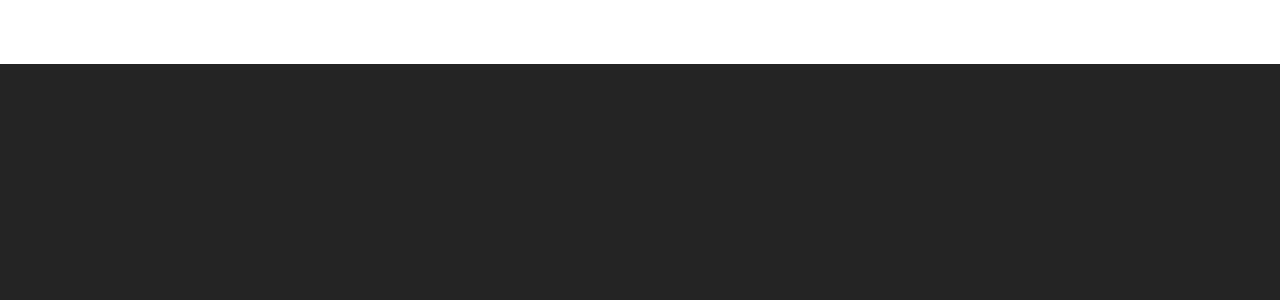
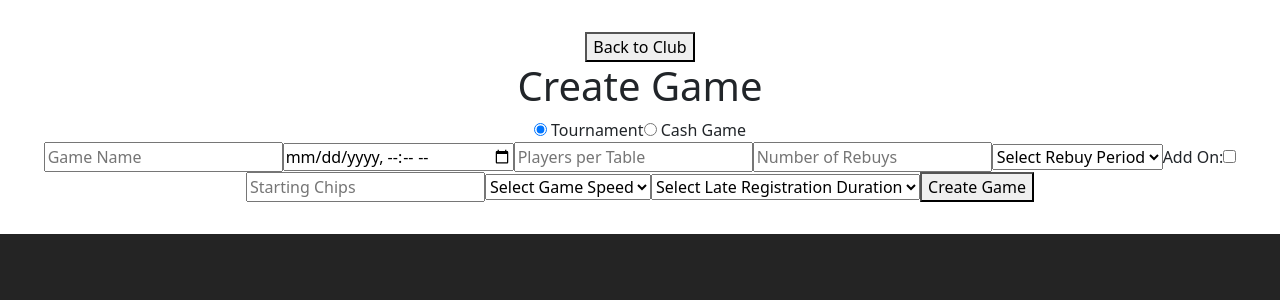
Before and after one commit to Degen-IO/homegame-web, a React (Vite) app: page /1/create-game in a window 1280 px wide. Before the commit this address had no page. Shown: the top 300 px of the page. Built offline with nearby package versions, Linux system fonts and the light colour scheme.

Commit message:
wip: Adds Create Game form. Game Detail Component WIP. Club buttons to create game

```diff
--- a/src/App.jsx
+++ b/src/App.jsx
@@ -2,7 +2,7 @@
 import "./App.css";
 import { BrowserRouter as Router, Route, Routes } from "react-router-dom";
 
-import { Home, Clubdetail } from "./page";
+import { Home, Clubdetail, Gamedetail, CreateGame } from "./page";
 
 import {
   ApolloClient,
@@ -38,6 +38,12 @@
         <Routes>
           <Route path="/" element={<Home />} />
           <Route path="/club/:clubId" element={<Clubdetail />} />
+          <Route
+            path="/club/:clubId/:typeName/:gameId"
+            element={<Gamedetail />}
+          />
+          <Route exact path="/:groupId/create-game" element={<CreateGame />} />
+
           {/* Remove the standalone Home component */}
         </Routes>
       </Router>
--- a/src/graphql/mutations.js
+++ b/src/graphql/mutations.js
@@ -47,3 +47,76 @@
     }
   }
 `;
+
+export const CREATE_TOURNAMENT_GAME = gql`
+  mutation Mutation(
+    $groupId: ID!
+    $name: String!
+    $startDateTime: String!
+    $playersPerTable: Int!
+    $numberOfRebuys: Int!
+    $rebuyPeriod: RebuyPeriod!
+    $addOn: Boolean!
+    $startingChips: Float!
+    $gameSpeed: GameSpeed!
+    $lateRegistrationDuration: LateRegistrationDuration!
+  ) {
+    createTournamentGame(
+      groupId: $groupId
+      name: $name
+      startDateTime: $startDateTime
+      playersPerTable: $playersPerTable
+      numberOfRebuys: $numberOfRebuys
+      rebuyPeriod: $rebuyPeriod
+      addOn: $addOn
+      startingChips: $startingChips
+      gameSpeed: $gameSpeed
+      lateRegistrationDuration: $lateRegistrationDuration
+    ) {
+      gameId
+      name
+      status
+      startDateTime
+      playersPerTable
+      numberOfRebuys
+      rebuyPeriod
+      addOn
+      startingChips
+      gameSpeed
+      lateRegistrationDuration
+    }
+  }
+`;
+export const CREATE_CASH_GAME = gql`
+  mutation CreateCashGame(
+    $groupId: ID!
+    $name: String!
+    $startDateTime: String!
+    $playersPerTable: Int!
+    $startingChips: Float!
+    $blindsSmall: Float!
+    $blindsBig: Float!
+    $duration: Duration!
+  ) {
+    createCashGame(
+      groupId: $groupId
+      name: $name
+      startDateTime: $startDateTime
+      playersPerTable: $playersPerTable
+      startingChips: $startingChips
+      blindsSmall: $blindsSmall
+      blindsBig: $blindsBig
+      duration: $duration
+    ) {
+      gameId
+      name
+      status
+      startDateTime
+      playersPerTable
+      startingChips
+      blindsSmall
+      blindsBig
+      duration
+    }
+  }
+`;
--- /dev/null
+++ b/src/page/CreateGame.jsx
@@ -0,0 +1,228 @@
+import React, { useState, useEffect } from "react";
+import { useParams, Link } from "react-router-dom";
+import { useMutation } from "@apollo/client";
+import { CREATE_TOURNAMENT_GAME, CREATE_CASH_GAME } from "../graphql/mutations";
+
+export const CreateGame = () => {
+  const { groupId } = useParams();
+  const [gameType, setGameType] = useState("tournament");
+  const [formData, setFormData] = useState({});
+  const [isDurationManual, setIsDurationManual] = useState(false);
+
+  useEffect(() => {
+    if (groupId) {
+      setFormData((prevFormData) => ({
+        ...prevFormData,
+        groupId: parseInt(groupId, 10),
+      }));
+    }
+  }, [groupId]);
+
+  const handleChange = (e) => {
+    const { name, value, type, checked } = e.target;
+    setFormData({
+      ...formData,
+      [name]: type === "checkbox" ? checked : value,
+    });
+    if (name === "duration" && value === "manual") {
+      setIsDurationManual(true);
+      setFormData({ ...formData, duration: "" });
+    } else if (name === "duration") {
+      setIsDurationManual(false);
+    }
+  };
+
+  const [createTournamentGame] = useMutation(CREATE_TOURNAMENT_GAME);
+  const [createCashGame] = useMutation(CREATE_CASH_GAME);
+
+  const handleSubmit = async (e) => {
+    e.preventDefault();
+
+    // Common fields
+    const variables = {
+      ...formData,
+      name: formData.name,
+      groupId: parseInt(groupId, 10),
+      startDateTime: new Date(formData.startDateTime).toISOString(),
+      playersPerTable: parseInt(formData.playersPerTable, 10),
+      startingChips: parseFloat(formData.startingChips),
+      // Specific fields for tournament and cash games
+      ...(gameType === "tournament"
+        ? {
+            numberOfRebuys: parseInt(formData.numberOfRebuys, 10),
+            addOn: formData.addOn || false,
+            rebuyPeriod: formData.rebuyPeriod,
+            gameSpeed: formData.gameSpeed,
+            lateRegistrationDuration: formData.lateRegistrationDuration,
+          }
+        : {
+            // Ensure blinds are parsed as floats
+            blindsSmall: parseFloat(formData.blindsSmall),
+            blindsBig: parseFloat(formData.blindsBig),
+            // Include duration field for cash games
+            duration: formData.duration,
+          }),
+    };
+
+    if (gameType === "tournament") {
+      await createTournamentGame({ variables });
+    } else {
+      await createCashGame({ variables });
+    }
+  };
+
+  const handleGameTypeChange = (e) => {
+    setGameType(e.target.value);
+    setFormData({});
+  };
+
+  return (
+    <div>
+      <Link to={`/club/${groupId}`}>
+        <button>Back to Club</button>
+      </Link>
+      <h1>Create Game</h1>
+      <form onSubmit={handleSubmit}>
+        {/* Game Type Selection */}
+        <div>
+          <label>
+            <input
+              type="radio"
+              value="tournament"
+              checked={gameType === "tournament"}
+              onChange={handleGameTypeChange}
+            />{" "}
+            Tournament
+          </label>
+          <label>
+            <input
+              type="radio"
+              value="cash"
+              checked={gameType === "cash"}
+              onChange={handleGameTypeChange}
+            />{" "}
+            Cash Game
+          </label>
+        </div>
+
+        {/* Shared Fields */}
+        <input name="name" placeholder="Game Name" onChange={handleChange} />
+        <input
+          name="startDateTime"
+          placeholder="Start Date Time"
+          type="datetime-local"
+          onChange={handleChange}
+        />
+        <input
+          name="playersPerTable"
+          placeholder="Players per Table"
+          type="number"
+          onChange={handleChange}
+        />
+
+        {/* Conditional Tournament Fields */}
+        {gameType === "tournament" && (
+          <>
+            <input
+              name="numberOfRebuys"
+              placeholder="Number of Rebuys"
+              type="number"
+              onChange={handleChange}
+            />
+            <select name="rebuyPeriod" onChange={handleChange} defaultValue="">
+              <option value="" disabled>
+                Select Rebuy Period
+              </option>
+              <option value="_30min">30 Minutes</option>
+              <option value="_60min">60 Minutes</option>
+              <option value="_90min">90 Minutes</option>
+              <option value="_120min">120 Minutes</option>
+              <option value="none">None</option>
+            </select>
+            <label>
+              Add On:
+              <input name="addOn" type="checkbox" onChange={handleChange} />
+            </label>
+            <input
+              name="startingChips"
+              placeholder="Starting Chips"
+              type="number"
+              onChange={handleChange}
+            />
+            {/* Game Speed */}
+            <select name="gameSpeed" onChange={handleChange} defaultValue="">
+              <option value="" disabled>
+                Select Game Speed
+              </option>
+              <option value="slow">Slow</option>
+              <option value="medium">Medium</option>
+              <option value="fast">Fast</option>
+              <option value="ridiculous">Ridiculous</option>
+            </select>
+            {/* Late Reg */}
+            <select
+              name="lateRegistrationDuration"
+              onChange={handleChange}
+              defaultValue=""
+            >
+              <option value="" disabled>
+                Select Late Registration Duration
+              </option>
+              <option value="_30min">30 Minutes</option>
+              <option value="_60min">60 Minutes</option>
+              <option value="_90min">90 Minutes</option>
+              <option value="none">None</option>
+            </select>
+          </>
+        )}
+
+        {/* Conditional Cash Game Fields */}
+        {gameType === "cash" && (
+          <>
+            <input
+              name="startingChips"
+              placeholder="Starting Chips"
+              type="number"
+              onChange={handleChange}
+            />
+            <input
+              name="blindsSmall"
+              placeholder="Small Blind"
+              type="number"
+              onChange={handleChange}
+            />
+            <input
+              name="blindsBig"
+              placeholder="Big Blind"
+              type="number"
+              onChange={handleChange}
+            />
+            {/* Add a field for 'duration' if required */}
+            <select name="duration" onChange={handleChange} defaultValue="">
+              <option value="" disabled>
+                Select Duration
+              </option>
+              <option value="_1hr">1 Hour</option>
+              <option value="_2hr">2 Hours</option>
+              <option value="_3hr">3 Hours</option>
+              <option value="_4hr">4 Hours</option>
+              <option value="unlimited">Unlimited</option>
+              <option value="manual">Manual</option>
+            </select>
+            {/* TO DO -- test manual? */}
+            {isDurationManual && (
+              <input
+                name="manualDuration"
+                placeholder="Enter Duration"
+                onChange={handleChange}
+                type="text"
+              />
+            )}
+          </>
+        )}
+
+        <button type="submit">Create Game</button>
+      </form>
+    </div>
+  );
+};
--- /dev/null
+++ b/src/page/Gamedetail.jsx
@@ -0,0 +1,10 @@
+import React from "react";
+
+export const Gamedetail = ({ gameId, typeName }) => {
+  // You can use gameId and typeName to fetch or display specific game details
+  return (
+    <div>
+      Gamedetail for {typeName} with ID {gameId}
+    </div>
+  );
+};
--- a/src/page/index.js
+++ b/src/page/index.js
@@ -1,4 +1,6 @@
 import { Home } from "./Home";
 import { Clubdetail } from "./Clubdetail";
+import { Gamedetail } from "./Gamedetail";
+import { CreateGame } from "./CreateGame";
 
-export { Home, Clubdetail };
+export { Home, Clubdetail, Gamedetail, CreateGame };
```
Also changed, not shown: src/page/Clubdetail.jsx (+21 -10 lines).
